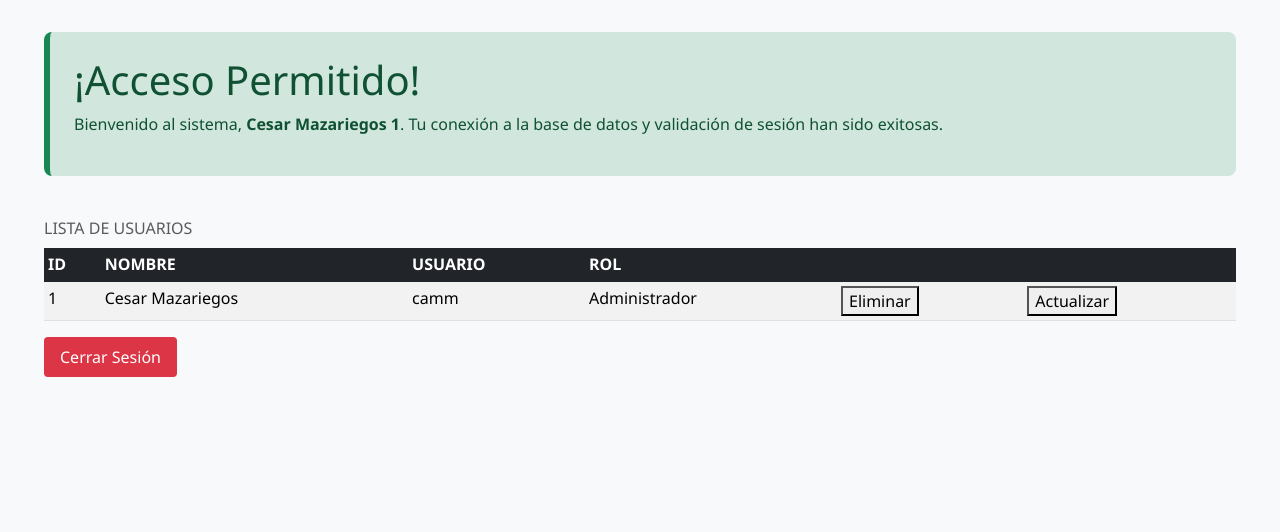
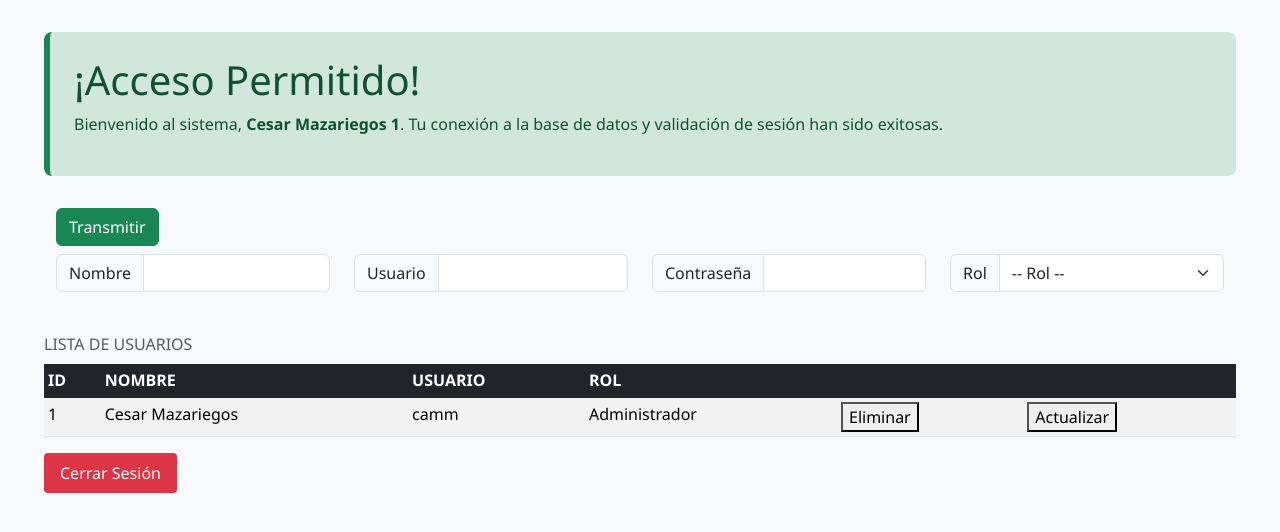
Before and after one commit to JosueGom08/TrabajoContenedores, a PHP site: page /php/dashboard.php in a window 1280 px wide. Shown: the top 532 px of the page. Run offline with PHP 8.4, Linux system fonts and the light colour scheme; a user stored in the database is signed in; data comes from the database, SQL or seed files in the repository.

Commit message:
creacion de metodos actualizar, insertar eliminar

```diff
--- a/app_php/js/list_usuarios.js
+++ b/app_php/js/list_usuarios.js
@@ -1,4 +1,7 @@
+function iniPage(){
     document.addEventListener("DOMContentLoaded", () => {
+        if(ID_ROL === 3) return;
+
         fetch('/php/list_usuarios.php', {
             method: 'POST'
         })
@@ -22,7 +25,7 @@ document.addEventListener("DOMContentLoaded", () => {
                     `
                 }
                 wTBody.innerHTML +=`
-                <tr>
+                    <tr id="${user.id}">
                         <td>${user.id}</td>
                         <td>${user.nombre}</td>
                         <td>${user.user_name}</td>
@@ -34,6 +37,7 @@ document.addEventListener("DOMContentLoaded", () => {
         })
         .catch(err => console.log("Error: ", err))
     });
+}
 
 
 function eliminarUsuario (idUsr){
@@ -58,12 +62,27 @@ function eliminarUsuario (idUsr){
     })
 }
 
-function actualizarUsuario (idUsr){
-    if(confirmar('actualizar')) return
-
-
+function actualizarUsuario (id){
+    fetch('/php/usuario.php', {
+        method: 'POST',
+        headers: {
+            'Content-Type': 'application/json'
+        },
+        body: JSON.stringify({
+            metodo: 'OBTENER',
+            id_user: id
+        })
+    }).then(res => res.json())
+    .then(data => {
+        document.getElementById('inpNombre').value = data.nombre
+        document.getElementById('inpUsuario').value = data.user_name
+        document.getElementById('inpRol').value = data.id_rol
+        document.getElementById('btnTransmitir').value = id
+    })
 }
 
 function confirmar(operacion) {
     return confirm(`¿Seguro que deseas ${operacion} este usuario?`);
 }
+
+iniPage();
--- a/app_php/php/dashboard.php
+++ b/app_php/php/dashboard.php
@@ -14,6 +14,7 @@ if (!isset($_SESSION['user_id'])) {
     <meta charset="UTF-8">
     <meta name="viewport" content="width=device-width, initial-scale=1.0">
     <link href="https://cdn.jsdelivr.net/npm/bootstrap@5.3.2/dist/css/bootstrap.min.css" rel="stylesheet" integrity="sha384-T3c6CoIi6uLrA9TneNEoa7RxnatzjcDSCmG1MXxSR1GAsXEV/Dwwykc2MPK8M2HN" crossorigin="anonymous">
+    <script src="https://code.jquery.com/jquery-3.6.0.min.js"></script>
     <title>Panel de Control</title>
     <style>
         body { font-family: 'Segoe UI', Tahoma, Geneva, Verdana, sans-serif; background-color: #f8f9fa; margin: 0; padding: 2rem; }
@@ -32,6 +33,47 @@ if (!isset($_SESSION['user_id'])) {
         <p>Bienvenido al sistema, <strong><?php echo htmlspecialchars($_SESSION['nombre']); ?> <?php echo htmlspecialchars($_SESSION['rol']); ?></strong>. Tu conexión a la base de datos y validación de sesión han sido exitosas.</p>
     </div>
 
+    <div class="container-fluid">
+        <div class="row">
+            <div class="col-md-2">
+                <button type="button" class="btn btn-success" id="btnTransmitir" value="0">Transmitir</button>
+            </div>
+        </div>
+        <div class="row pt-2">
+            <div class="col-md-3">
+                <div class="input-group mb-3">
+                    <span class="input-group-text" id="spnNombre">Nombre</span>
+                    <input type="text" class="form-control" aria-describedby="spnNombre" id="inpNombre">
+                </div>
+            </div>
+            <div class="col-md-3">
+                <div class="input-group mb-3">
+                    <span class="input-group-text" id="spnUsuario">Usuario</span>
+                    <input type="text" class="form-control"  aria-describedby="spnUsuario" id="inpUsuario">
+                </div>
+            </div>
+            <div class="col-md-3">
+                <div class="input-group mb-3">
+                    <span class="input-group-text" id="spnPassword">Contraseña</span>
+                    <input type="password" class="form-control"  aria-describedby="spnPassword" id="inpPassword">
+                </div>
+            </div>
+            <div class="col-md-3">
+                <div class="input-group mb-3">
+                    <div class="input-group mb-3">
+                        <label class="input-group-text" for="inpRol">Rol</label>
+                        <select class="form-select" id="inpRol">
+                            <option selected>-- Rol --</option>
+                            <option value="1">Administrador</option>
+                            <option value="2">Lectura</option>
+                            <option value="3">Login</option>
+                        </select>
+                    </div>
+                </div>
+            </div>
+        </div>
+    </div>
+
 
     <table class="table table-striped table-hover table-sm caption-top">
         <caption>LISTA DE USUARIOS</caption>
@@ -45,7 +87,7 @@ if (!isset($_SESSION['user_id'])) {
                 <th></th>
             </tr>
         </thead>
-        <tbody class="table-group-divider"></tbody>
+        <tbody class="table-group-divider" id="tbData"></tbody>
     </table>
 
     <a href="logout.php" class="btn-logout">Cerrar Sesión</a>
@@ -54,7 +96,45 @@ if (!isset($_SESSION['user_id'])) {
 
 
 </body>
+    <script src="https://cdn.jsdelivr.net/npm/bootstrap@5.3.2/dist/js/bootstrap.bundle.min.js" integrity="sha384-C6RzsynM9kWDrMNeT87bh95OGNyZPhcTNXj1NW7RuBCsyN/o0jlpcV8Qyq46cDfL" crossorigin="anonymous"></script>
     <script src="../js/list_usuarios.js"></script>
-    <script src="https://cdn.jsdelivr.net/npm/bootstrap@5.3.2/dist/js/bootstrap.bundle.min.js" integrity="sha384-C6RzsynM9kWDrMNeT87bh95OGNyZPhcTNXj1NW7RuBCsyN/o0jlpcV8Qyq46cDfL" crossorigin="anonymous"></script>
 
+    <script>
+        $("#btnTransmitir").on('click', (event) =>{
+            const id = parseInt($("#btnTransmitir").val());
+            if (id > 0){// ES ACTUALIZACION
+                $("#btnTransmitir").val(0);
+                fetch('/php/usuario.php', {
+                    method: 'POST',
+                    headers: {'Content-Type': 'application/json'},
+                    body: JSON.stringify({
+                        metodo: "ACTUALIZAR",
+                        id_user: id,
+                        nombre: $('#inpNombre').val(),
+                        usuario: $('#inpUsuario').val(),
+                        contrasenia: $('#inpPassword').val(),
+                        rol: $('#inpRol').val()
+                    })
+                })
+                .then(res => res.json())
+                .then(data => {})
+            }else if (id == 0){
+                fetch('/php/usuario.php', {
+                    method: 'POST',
+                    headers: {'Content-Type': 'application/json'},
+                    body: JSON.stringify({
+                        metodo: "INSERTAR",
+                        nombre: $('#inpNombre').val(),
+                        usuario: $('#inpUsuario').val(),
+                        contrasenia: $('#inpPassword').val(),
+                        rol: $('#inpRol').val()
+                    })
+                })
+                .then(res => res.json())
+                .then(data => {})
+            }
+
+            iniPage();
+        })
+    </script>
 </html>
--- a/database/init.sql
+++ b/database/init.sql
@@ -32,6 +32,7 @@ CREATE TABLE sesiones(
 -- Inserts
 INSERT INTO rol (descripcion) VALUES ('Administrador');
 INSERT INTO rol (descripcion) VALUES ('Lectura');
+INSERT INTO rol (descripcion) VALUES ('Login');
 
 INSERT INTO usuario (user_name, nombre, id_rol, upassword)
 VALUES ('camm', 'Cesar Mazariegos', 1, '$Pizza');
```
Also changed, not shown: app_php/php/auth.php (+6 -1 lines), app_php/php/usuario.php (+27 -0 lines). Lines whose indentation alone changed are shown as unchanged.
